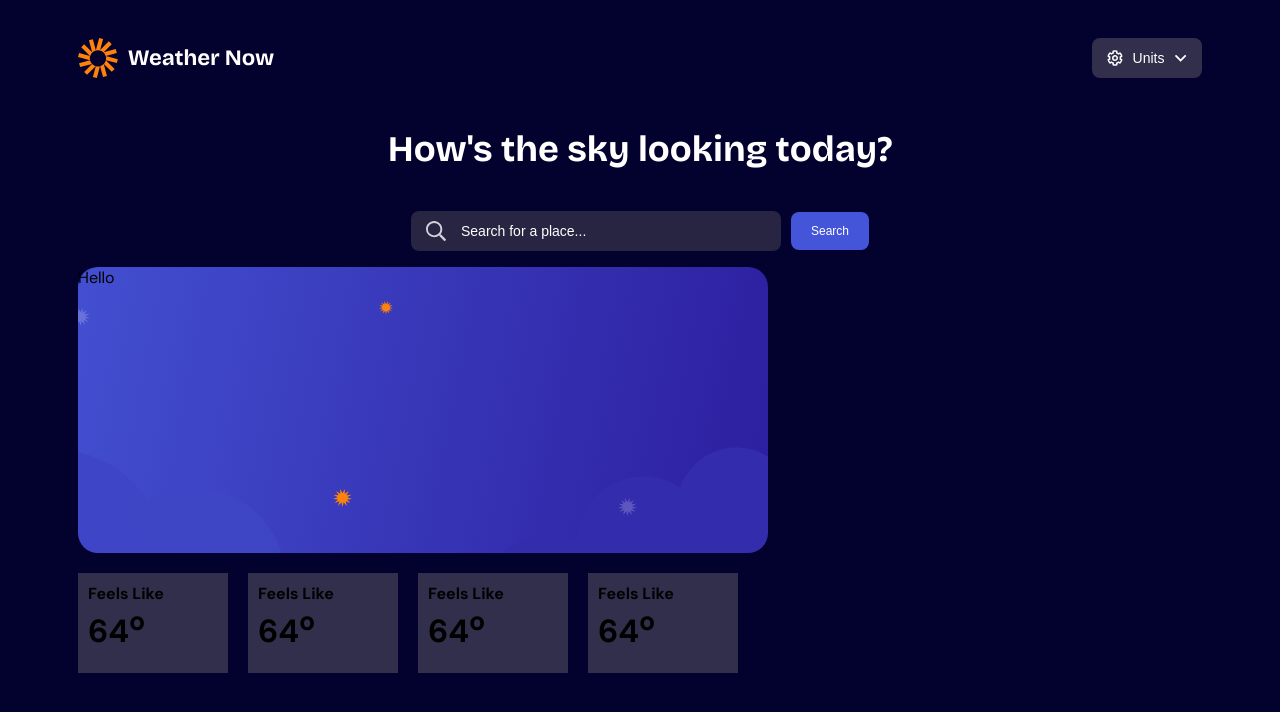
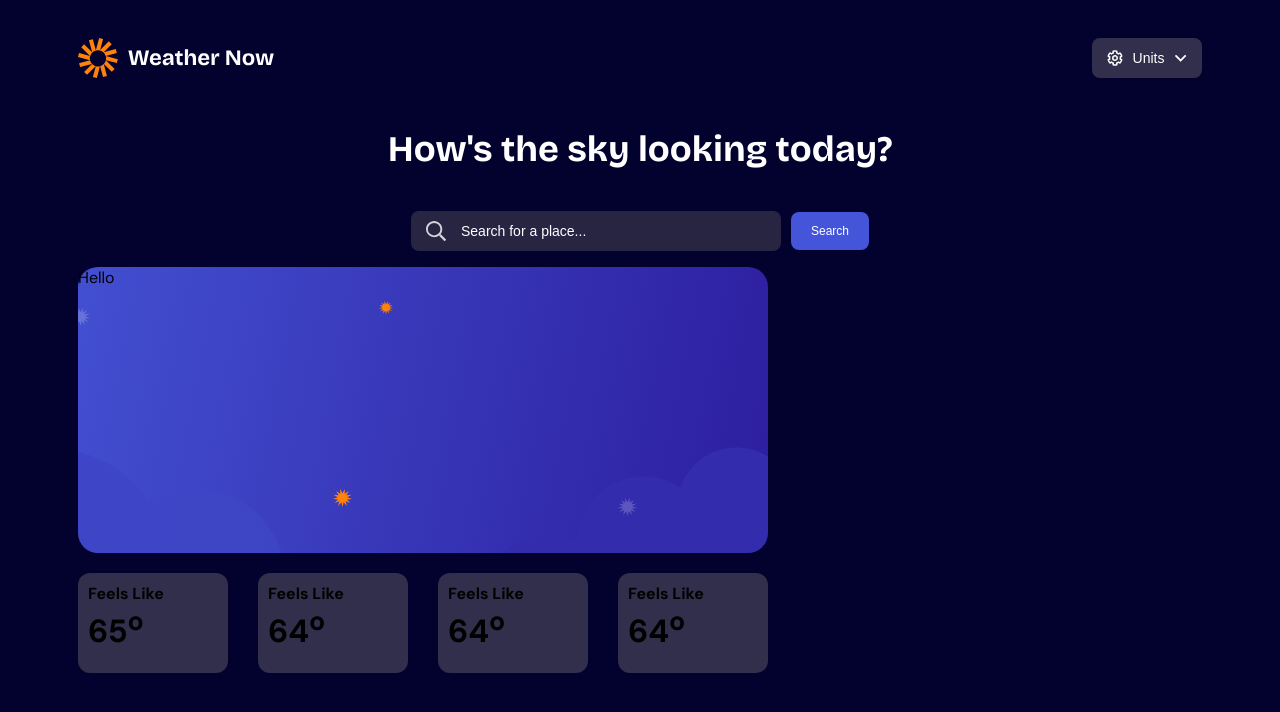
Before and after one commit to olalere-abiodun/weatherapp_ui, a React (Vite) app: page / in a window 1280 px wide. Shown: the top 712 px of the page. Built offline with nearby package versions, Linux system fonts and the light colour scheme.

Commit message:
card update

```diff
--- a/src/App.css
+++ b/src/App.css
@@ -196,7 +196,7 @@ hr {
 .mood-section{
   display: flex;
   flex-direction: row;
-  gap: 20px;
+  gap: 30px;
   margin-top: 20px;
 }
 .mood {
@@ -205,6 +205,7 @@ hr {
   height: 100px;
   background-color: var(--neutral-700) ;
   box-sizing: border-box;
+  border-radius: 12px;
 }
 .mood h4, .mood h1 {
   margin: 0;
--- a/src/components/Mood.jsx
+++ b/src/components/Mood.jsx
@@ -3,7 +3,7 @@ function Mood() {
     <>
         <div className="mood">
             <h4>Feels Like</h4>
-            <h1>64<sup>o</sup></h1>
+            <h1>65<sup>o</sup></h1>
         </div>
         <div className="mood">
             <h4>Feels Like</h4>
```
